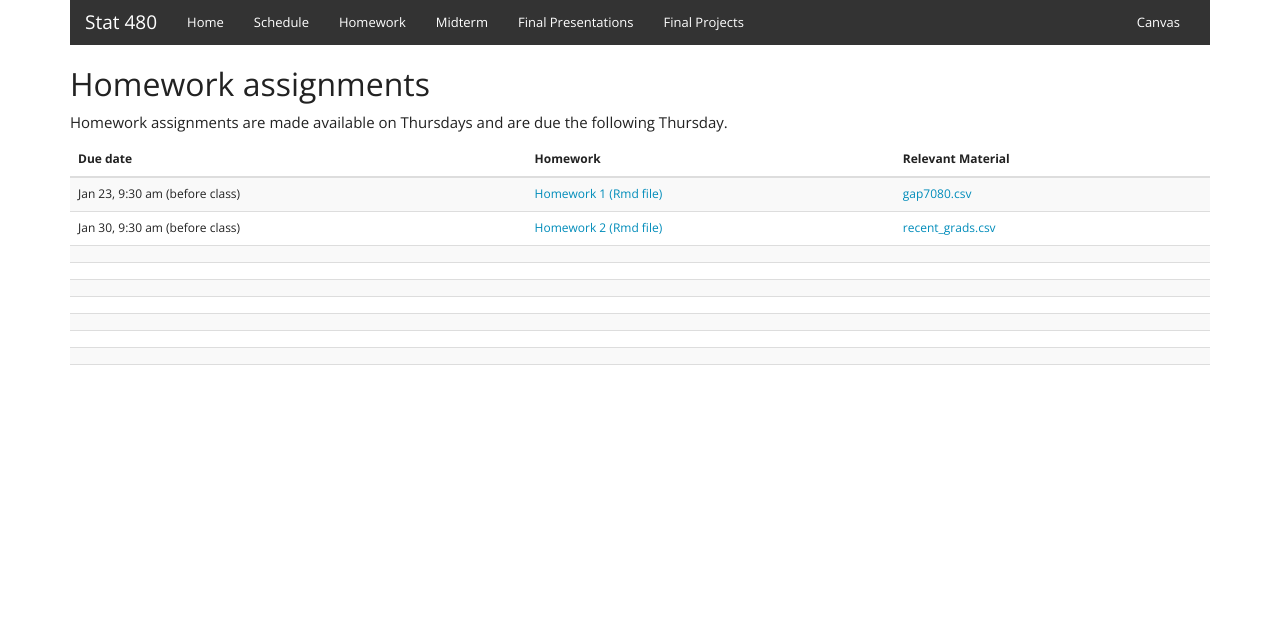
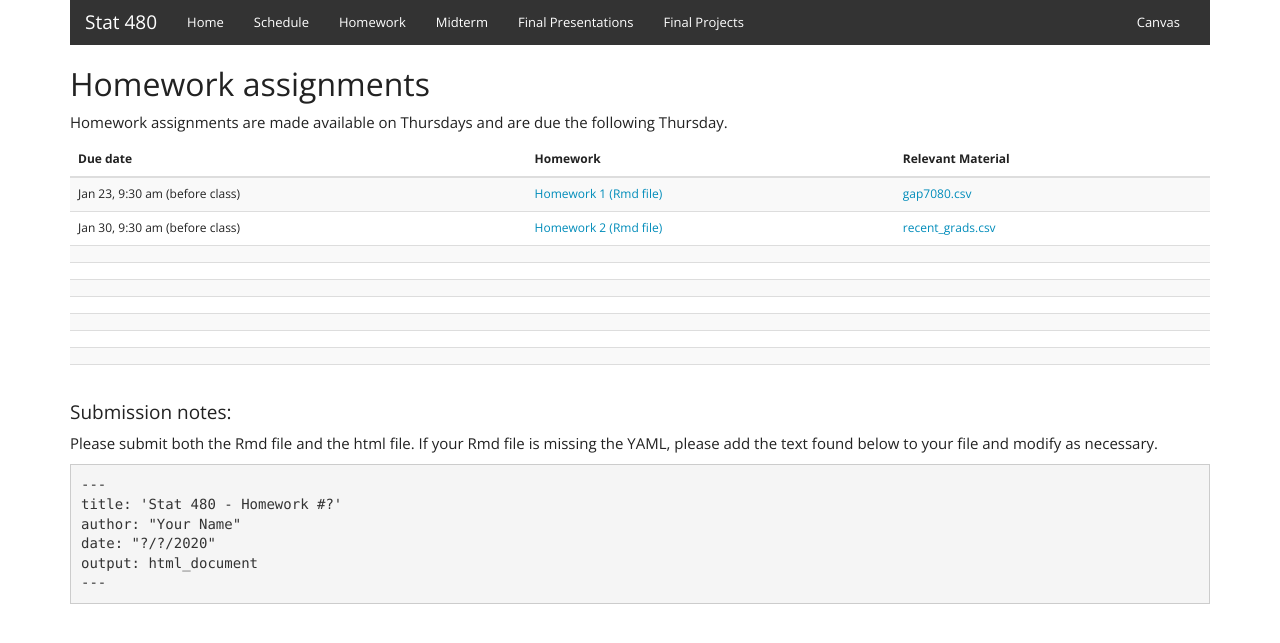
Before and after one commit to Stat480-at-ISU/Stat480-at-ISU.github.io, a Jekyll site: the page built from homework.html, in a window 1280 px wide. Shown: the top 643 px of the page. Built offline with Jekyll 4.4.1, drawn with Linux system fonts in a browser that asks for light colours.

Commit message:
add to sched & hw desc

```diff
--- a/homework.html
+++ b/homework.html
@@ -8,9 +8,7 @@ root: ""
 <h2>Homework assignments</h2>
 
 <p>
-Homework assignments are made available on Thursdays and are due the following Thursday.
-</p>
-
+Homework assignments are made available on Thursdays and are due the following Thursday. </p>
 
   <table class="table table-striped table-hover">
     <thead>
@@ -72,7 +70,16 @@ Homework assignments are made available on Thursdays and are due the following T
         <td></td>
         <td></td>
 </tr>
-        </td>
-      </tr>
     </tbody>
   </table>
+
+<h4> Submission notes: </h4>
+<p>
+Please submit both the Rmd file and the html file. If your Rmd file is missing the YAML, please add the text found below to your file and modify as necessary.
+</p>
+<pre><code>---
+title: 'Stat 480 - Homework #?'
+author: &quot;Your Name&quot;
+date: &quot;?/?/2020&quot;
+output: html_document
+---</code></pre>
--- a/schedule.html
+++ b/schedule.html
@@ -50,7 +50,8 @@ The full syllabus is available <a href="syllabus.pdf" target=_blank>here</a>.
             <a href="../materials-2020/02-r_intro/02-r_graphics.html" target=_blank>first graphics</a> | <a href="../materials-2020/02-r_intro/03-r_graphics.html" target=_blank>boxplots, histograms, & barcharts</a> | R code: <a href="code/jan28-inclass.R">inclass</a>
           </dd>
           <dt>Jan 30</dt>
-          <dd></dd>
+          <dd><a href="../materials-2020/02-r_intro/04-logical.html" target=_blank>logical vectors and filters</a> <!--| R code: <a href="code/jan28-inclass.R">inclass</a> -->
+          </dd>
           </dl>
         </td>
       </tr>
```
Also changed, not shown: 2 other files.
